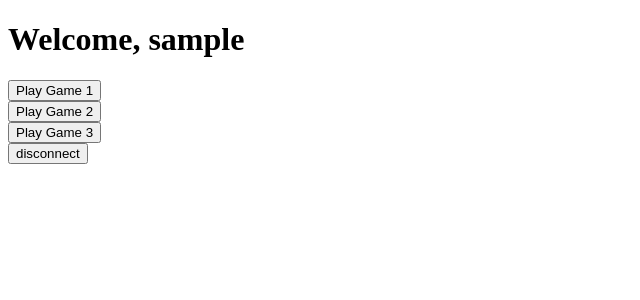
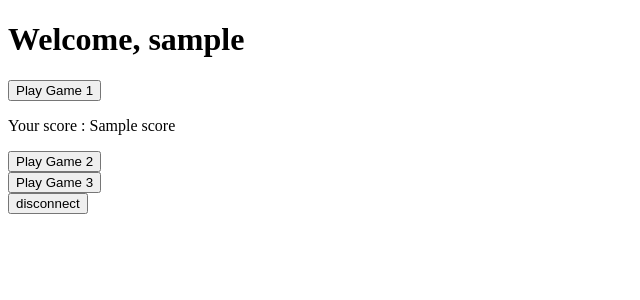
Before and after one commit to remycordeau/Web-training, a Node server app: template Projet NodeJS/views/chooseGame.ejs in a window 1280 px wide. Shown: the top 300 px of the page, without its empty margins (0-640 px from the left). Run offline with Node 20, Linux system fonts and the light colour scheme; the template is opened without the code that fills it: most values are stand-ins (such as "Sample title", 1, 10 or a date in 2020); some libraries are stand-ins or nearby versions.

Commit message:
score feature completely available

```diff
--- a/Projet NodeJS/mainApp.js
+++ b/Projet NodeJS/mainApp.js
@@ -62,8 +62,8 @@ app.get('/', function(req, res){
 
 //chooseGame page
 
-app.get('/chooseGame', function(req,res){ // if the user is not logged in, he can't directly access the chooseGame page, he will be redirected to the login page
-    if(!checkAuth(req, res)){
+app.get('/chooseGame', function(req,res){ // if the user is not logged in, he can't directly access the chooseGame page
+    if(!checkAuth(req, res)){ //he will be redirected to the login page
       res.render("login",{});
     }
     else{
@@ -73,8 +73,15 @@ app.get('/chooseGame', function(req,res){ // if the user is not logged in, he ca
 
 app.post('/chooseGame', function(req, res) {
   req.session.username = req.body.name;
+  console.log(req.body);
+  if(req.body.score == null) { // if the body has no score field, it means that the user has just logged in
+    req.session.score = 0; // by default, score is 0.
+  }
+  else{ // otherwise, it means that he just stopped playing (this post is called in game1.ejs)
+    req.session.score = req.body.score;
+  }
   //console.log(req.session.username);
-  res.render('chooseGame',{username: req.body.name})
+  res.render('chooseGame',{username: req.body.name, score: req.session.score})
 });
 
 app.get( "/disconnect", (req,res) =>{ //disconnect button, the req.session.username field is deleted
@@ -96,8 +103,9 @@ app.get('/game1', function(req, res) {
 
 app.post('/game1', function(req, res) {
   req.session.username = req.body.name;
-  console.log("username :"+req.body.name+" userscore : "+req.body.score);
-  res.render('game1',{username: req.body.name,userscore: req.body.score})
+  req.session.score = req.body.score;
+  console.log("username :"+req.body.name+" userscore : "+req.session.score);
+  res.render('game1',{username: req.body.name,score: req.session.score})
 });
 
 //gameNotAvailable page
@@ -113,6 +121,6 @@ app.get("/gameNotAvailable", function (req,res) {
 
 app.post("/gameNotAvailable", function(req,res){
   req.session.username = req.body.name;
-  //console.log(req.session.username);
-  res.render('gameNotAvailable', {username: req.body.name})
+  req.session.score = req.body.score;
+  res.render('gameNotAvailable', {username: req.body.name,score: req.session.score})
 });
--- a/Projet NodeJS/views/chooseGame.ejs
+++ b/Projet NodeJS/views/chooseGame.ejs
@@ -1,26 +1,21 @@
 <!DOCTYPE html>
 <html>
 <head><title>Choose a Game</title></head>
-<script type = "text/javascript">
-    document.createElement("score");
-    var score = document.getElementById("score");
-    score.value = 0;
-    console.log("initialized score :"+score.value);
-</script>
-<body>
 <h1>Welcome, <%= username %></h1>
 <form action = "/game1" method = "post">
-  <input type = "submit" value = "Play Game 1">
+  <input type = "submit" value = "Play Game 1"> <p>Your score : <%= score %></p>
   <input type = "hidden" id = "name" name = "name" value = "<%= username %>">
-  <input type = "hidden" id = "score" name = "score" value = "">
+  <input type = "hidden" id = "score" name = "score" value ="<%= score %>">
 </form>
 <form action = "/gameNotAvailable" method = "post">
   <input type = "submit" value = "Play Game 2">
   <input type = "hidden" id = "name" name = "name" value = "<%= username %>">
+  <input type = "hidden" id = "score" name = "score" value ="<%= score %>">
 </form>
 <form action = "/gameNotAvailable" method = "post">
   <input type = "submit" id = "name" value = "Play Game 3">
   <input type = "hidden" id = "name" name = "name" value = "<%= username %>">
+  <input type = "hidden" id = "score" name = "score" value ="<%= score %>">
 </form>
 <form action = "/disconnect" method "post">
   <input type ="submit" value = "disconnect">
--- a/Projet NodeJS/views/gameNotAvailable.ejs
+++ b/Projet NodeJS/views/gameNotAvailable.ejs
@@ -1,13 +1,14 @@
 <!DOCTYPE html>
 <html>
 <head>
-<title>Game</title>
+<title>Game not available</title>
 </head>
 <body>
 <h1>Sorry <%= username%>, this game is still on development ! Come back later !</h1>
 <form action = "/chooseGame" method="post">
   <input type = "submit" value = "Go back to game selection">
   <input type = "hidden" id = "name" name = "name" value = "<%= username %>">
+  <input type = "hidden" id = "score" name = "score" value ="<%= score %>">
 </form>
 </body>
 </html>
--- a/Projet NodeJS/views/login.ejs
+++ b/Projet NodeJS/views/login.ejs
@@ -12,5 +12,6 @@
 </div>
 <input type = "submit" value = "log in">
 </form>
+<div>Web site developped by Rémy Cordeau and Rémi Decoster</div>
 </body>
 </html>
```
Also changed, not shown: Projet NodeJS/package.json (+7 -2 lines), Projet NodeJS/views/game1.ejs (+24 -8 lines).
